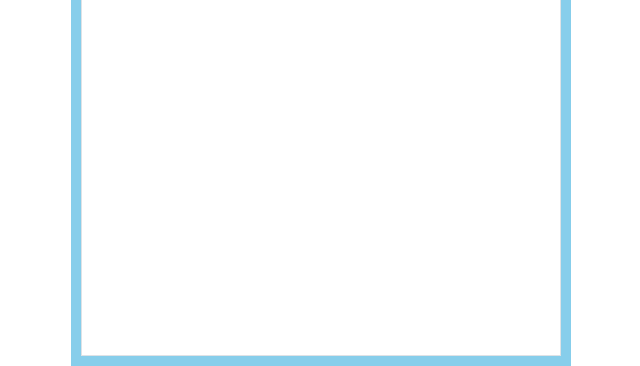
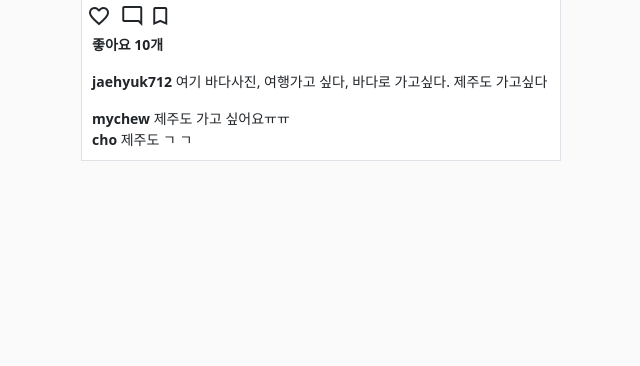
Before and after one commit to NewP1/Django_instagram, a Django app: page / in a window 1280 px wide. Shown: the part 1708-2074 px from the top of the page, without its empty margins (269-909 px from the left). Run offline with Django 4.2, Linux system fonts and the light colour scheme.

Commit message:
feat: left body complete

```diff
--- a/templates/insta/main.html
+++ b/templates/insta/main.html
@@ -8,28 +8,23 @@
   <!-- Bootstrap CSS -->
   <link href="https://cdn.jsdelivr.net/npm/bootstrap@5.1.0/dist/css/bootstrap.min.css" rel="stylesheet"
         integrity="sha384-KyZXEAg3QhqLMpG8r+8fhAXLRk2vvoC2f3B09zVXn8CA5QIVfZOJ3BCsw2P0p/We" crossorigin="anonymous">
+
   <!-- 구글 머티리얼 아이콘-->
   <link href="https://fonts.googleapis.com/css?family=Material+Icons|Material+Icons+Outlined|Material+Icons+Two+Tone|Material+Icons+Round|Material+Icons+Sharp"
         rel="stylesheet">
-  <title>여기에 타이틀 </title>
+  <title>인스타 클론 코딩</title>
 </head>
 
 <style>
-.feed_box {
-  background-color: white;
-  width: 480px;
-  margin: 10px;
-  height: 480px;
-}
-
 .main_body {
   display: flex;
   justify-content: center;
   padding-top: 50px;
+  background-color: #FAFAFA;
 }
 
 .left_body {
-  background-color: skyblue;
+  /* background-color: skyblue; */
   margin-right: 100px;
   width: 500px;
   height: 2000px;
@@ -38,11 +33,75 @@
 }
 
 .right_body {
-  background-color: yellow;
+  /* background-color: yellow; */
   width: 300px;
   height: 1000px;
   left: 72%;
   position: fixed;
+}
+
+.feed_box {
+  background-color: white;
+  width: 480px;
+  margin: 10px;
+  min-height: auto;
+  padding-bottom: 10px;
+}
+
+.feed_img {
+  width: 100%;
+  object-fit: contain;
+}
+
+.feed_content {
+  padding: 0px 10px;
+}
+
+.feed_txt {
+  font-size: 14px;
+}
+
+.feed_like {
+  padding: 0px 10px;
+}
+
+.feed_reply {
+  padding: 0px 10px;
+  display: flex;
+  flex-direction: column;
+}
+
+.feed_icon {
+  padding: 5px 5px 0px 5px;
+  display: flex;
+  justify-content: space-between;
+}span{
+  padding-right: 5px;
+}
+
+.feed_name {
+  padding: 10px;
+  display: flex;
+  align-items: center;
+}
+
+.feed_name_txt {
+  font-size: 14px;
+  padding: 0px 10px;
+  font-weight: bold;
+}
+
+.profile_box {
+  width: 40px;
+  height: 40px;
+  border-radius: 70%;
+  overflow: hidden;
+}
+
+.profile_img {
+  width: 100%;
+  height: 100%;
+  object-fit: cover;
 }
 </style>
 
@@ -68,19 +127,100 @@
 <div class="main_body">
   <div class="left_body">
     <div class="border feed_box">
-      컨텐츠1
+      <div class="feed_name">
+        <div class="profile_box">
+          <img class="profile_img" src="https://mblogthumb-phinf.pstatic.net/MjAyMDEwMDZfNTQg/MDAxNjAxOTU4MzA5NjI1.0a6H-JeRoFC-jcT09f2wH3cmbaIxGGMnxgZolabE05kg.rwfyfxokAlhQc7MSKz1nJ1NiBXXVKukUunvQ33g6z3sg.JPEG.spaostory/%EC%A7%B1%EA%B5%AC_%EB%A9%94%EC%9D%B8.jpg?type=w800">
+        </div>
+        <span class="feed_name_txt">jaehyuk712</span>
+      </div>
+      <img class="feed_img" src="https://cdn.socialimpactnews.net/news/photo/202308/1017_1650_4748.jpg">
+      <div class="feed_icon">
+        <div>
+          <span class="material-icons-outlined">
+            favorite_border
+          </span>
+          <sapn class="material-icons-outlined">
+            mode_comment
+          </sapn>
+          <span class="material-icons-outlined">
+            turned_in_not
+          </span>
+        </div>
+      </div>
+      <div class="feed_like">
+        <p class="feed_txt"><b>좋아요 10개</b></p>
+      </div>
+      <div class="feed_content">
+        <p class="feed_txt"> <b>jaehyuk712</b> 여기 바다사진, 여행가고 싶다, 바다로 가고싶다. 제주도 가고싶다 </p>
+      </div>
+      <div class="feed_reply">
+        <span class="feed_txt"><b>mychew</b> 제주도 가고 싶어요ㅠㅠ</span>
+        <span class="feed_txt"><b>cho</b> 제주도 ㄱ ㄱ</span>
+      </div>
     </div>
     <div class="border feed_box">
-      컨텐츠2
+      <div class="feed_name">
+        <div class="profile_box">
+          <img class="profile_img" src="https://mblogthumb-phinf.pstatic.net/MjAyMDEwMDZfNTQg/MDAxNjAxOTU4MzA5NjI1.0a6H-JeRoFC-jcT09f2wH3cmbaIxGGMnxgZolabE05kg.rwfyfxokAlhQc7MSKz1nJ1NiBXXVKukUunvQ33g6z3sg.JPEG.spaostory/%EC%A7%B1%EA%B5%AC_%EB%A9%94%EC%9D%B8.jpg?type=w800">
+        </div>
+        <span class="feed_name_txt">jaehyuk712</span>
+      </div>
+      <img class="feed_img" src="https://cdn.socialimpactnews.net/news/photo/202308/1017_1650_4748.jpg">
+      <div class="feed_icon">
+        <div>
+          <span class="material-icons-outlined">
+            favorite_border
+          </span>
+          <sapn class="material-icons-outlined">
+            mode_comment
+          </sapn>
+          <span class="material-icons-outlined">
+            turned_in_not
+          </span>
+        </div>
+      </div>
+      <div class="feed_like">
+        <p class="feed_txt"><b>좋아요 10개</b></p>
+      </div>
+      <div class="feed_content">
+        <p class="feed_txt"> <b>jaehyuk712</b> 여기 바다사진, 여행가고 싶다, 바다로 가고싶다. 제주도 가고싶다 </p>
+      </div>
+      <div class="feed_reply">
+        <span class="feed_txt"><b>mychew</b> 제주도 가고 싶어요ㅠㅠ</span>
+        <span class="feed_txt"><b>cho</b> 제주도 ㄱ ㄱ</span>
+      </div>
     </div>
     <div class="border feed_box">
-      컨텐츠3
-    </div>
-    <div class="border feed_box">
-      컨텐츠4
-    </div>
-    <div class="border feed_box">
-      컨텐츠5
+      <div class="feed_name">
+        <div class="profile_box">
+          <img class="profile_img" src="https://mblogthumb-phinf.pstatic.net/MjAyMDEwMDZfNTQg/MDAxNjAxOTU4MzA5NjI1.0a6H-JeRoFC-jcT09f2wH3cmbaIxGGMnxgZolabE05kg.rwfyfxokAlhQc7MSKz1nJ1NiBXXVKukUunvQ33g6z3sg.JPEG.spaostory/%EC%A7%B1%EA%B5%AC_%EB%A9%94%EC%9D%B8.jpg?type=w800">
+        </div>
+        <span class="feed_name_txt">jaehyuk712</span>
+      </div>
+      <img class="feed_img" src="https://cdn.socialimpactnews.net/news/photo/202308/1017_1650_4748.jpg">
+      <div class="feed_icon">
+        <div>
+          <span class="material-icons-outlined">
+            favorite_border
+          </span>
+          <sapn class="material-icons-outlined">
+            mode_comment
+          </sapn>
+          <span class="material-icons-outlined">
+            turned_in_not
+          </span>
+        </div>
+      </div>
+      <div class="feed_like">
+        <p class="feed_txt"><b>좋아요 10개</b></p>
+      </div>
+      <div class="feed_content">
+        <p class="feed_txt"> <b>jaehyuk712</b> 여기 바다사진, 여행가고 싶다, 바다로 가고싶다. 제주도 가고싶다 </p>
+      </div>
+      <div class="feed_reply">
+        <span class="feed_txt"><b>mychew</b> 제주도 가고 싶어요ㅠㅠ</span>
+        <span class="feed_txt"><b>cho</b> 제주도 ㄱ ㄱ</span>
+      </div>
     </div>
   </div>
   <div class="right_body">
```
